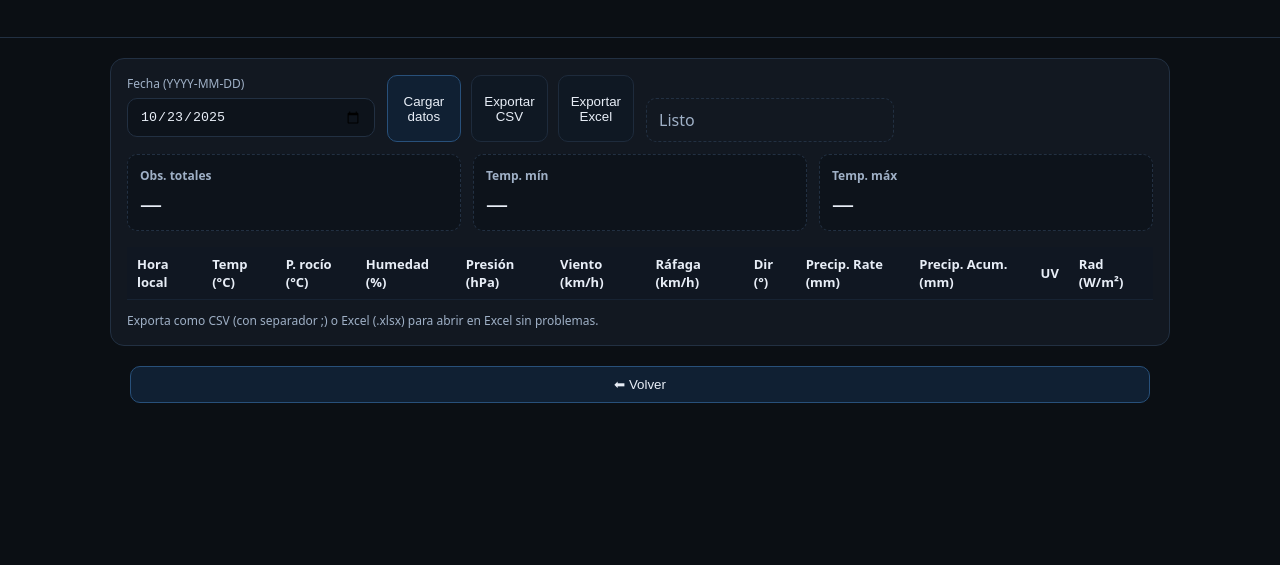
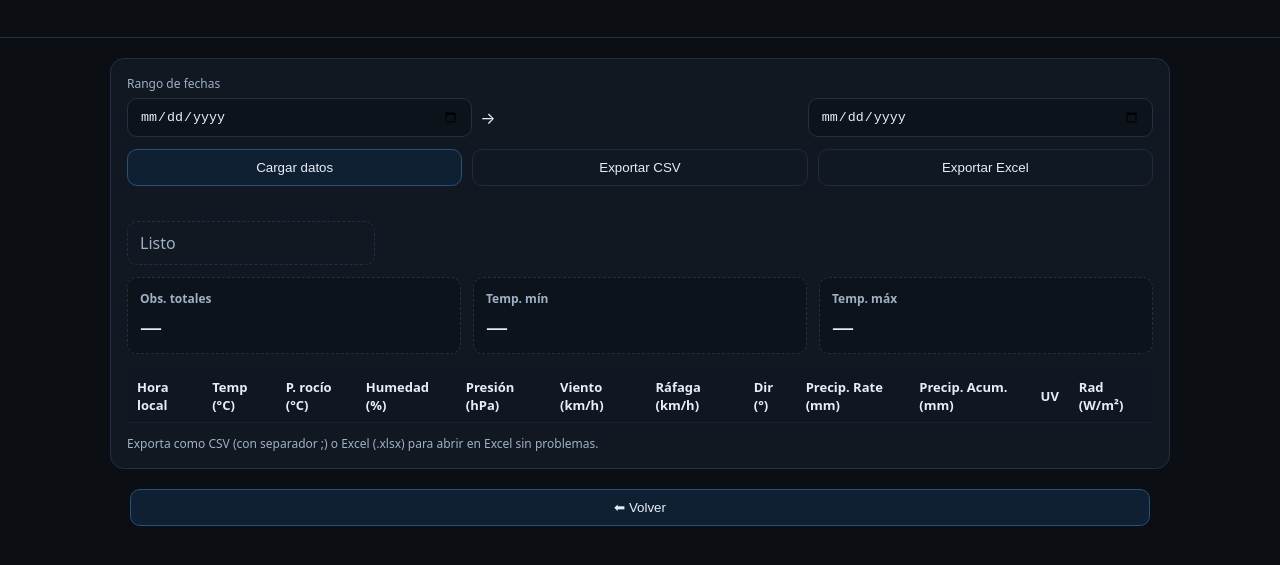
Before and after one commit to ortigosa1971/prueba2, a website: page public/index.html in a window 1280 px wide. Shown: the part 81-646 px from the top of the page. Drawn offline with Linux system fonts and the light colour scheme; a script that the page names is missing.

Commit message:
Update index.html

```diff
--- a/public/index.html
+++ b/public/index.html
@@ -13,6 +13,7 @@
       .wrap { max-width: 1100px; margin: 0 auto; padding: 20px; }
       .card { background: var(--card); border: 1px solid var(--line); border-radius: 14px; padding: 16px; }
       .form { display:grid; grid-template-columns: repeat(4, minmax(0,1fr)); gap:12px; }
+      .form .full { grid-column: 1 / -1; }
       label { font-size: 12px; color: var(--muted); display:block; margin-bottom:6px; }
       input, button { width:100%; padding:10px 12px; border-radius: 10px; border:1px solid var(--line); background:#0d131b; color:var(--ink); }
       input:focus { outline: 2px solid var(--accent); border-color: transparent; }
@@ -58,11 +59,15 @@
       <div class="card">
         <div class="form">
           <input id="stationId" value="IALFAR32" type="hidden" />
-          <div>
-            <label for="date">Fecha (YYYY-MM-DD)</label>
-            <input id="date" type="date" />
+          <div class="full">
+            <label>Rango de fechas</label>
+            <div class="row" style="gap:8px;">
+              <input id="startDate" type="date" />
+              <span style="align-self:center;">→</span>
+              <input id="endDate" type="date" />
+            </div>
           </div>
-          <div class="row">
+          <div class="row full">
             <button id="loadBtn" class="primary">Cargar datos</button>
             <button id="csvBtn">Exportar CSV</button>
             <button id="xlsxBtn">Exportar Excel</button>
```
